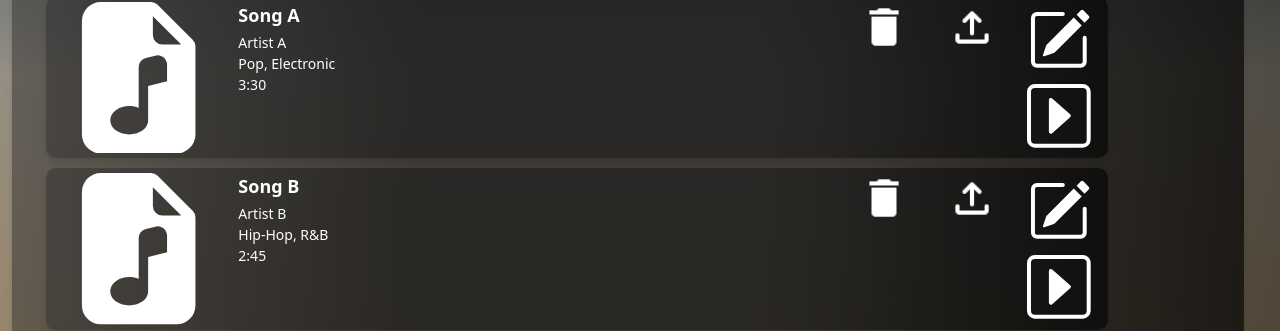
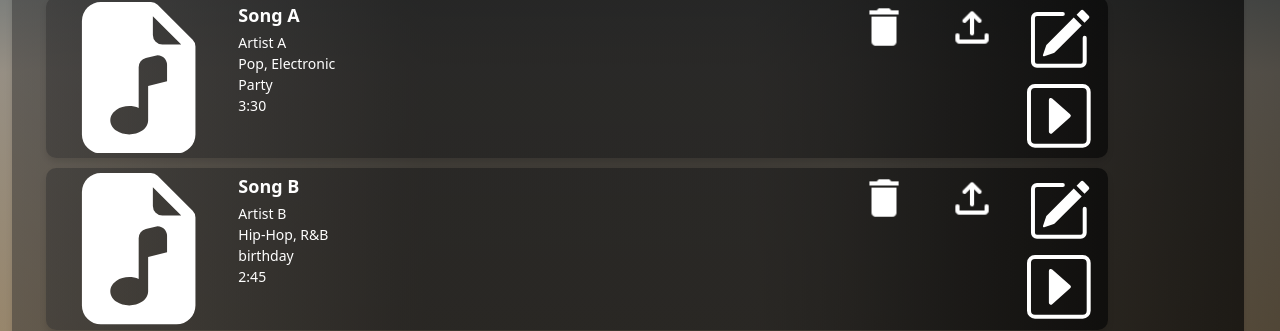
Before and after one commit to leeaforbes/earlybirdsfinalproject, a React (Create React App) app: page / in a window 1280 px wide. Both pictures are taken after a click on the icon 1157 px from the left and 437 px from the top of the page. Shown: the part 461-792 px from the top of the page. Built offline with nearby package versions, Linux system fonts and the light colour scheme.

Commit message:
added audio tags

```diff
--- a/src/AudioFileCard.js
+++ b/src/AudioFileCard.js
@@ -30,6 +30,8 @@ const AudioFileCard = ({ audioFile }) => {
                   <div className="audio-file-card__title">{audioFile.title}</div>
                   <div className="audio-file-card__artist">{audioFile.artist}</div>
                   <div className="audio-file-card__genres">{audioFile.genres.join(', ')}</div>
+                  <div className="audio-file-card__genres">{audioFile.tags}</div>
+
                   <div className="audio-file-card__length">{audioFile.length}</div>
                 </div>
                 <div className='col-5'>
--- a/src/data/audios.js
+++ b/src/data/audios.js
@@ -4,6 +4,7 @@ const audios = [
       title: "Song A",
       artist: "Artist A",
       genres: ["Pop", "Electronic"],
+      tags:"Party",
       length: "3:30",
       bpm: 120
     },
@@ -13,6 +14,7 @@ const audios = [
       artist: "Artist B",
       genres: ["Hip-Hop", "R&B"],
       length: "2:45",
+      tags:"birthday",
       bpm: 95
     },
     {
@@ -21,6 +23,7 @@ const audios = [
       artist: "Artist C",
       genres: ["Punk", "Metal"],
       length: "3:10",
+      tags:"Tiktok",
       bpm: 120
     },
     {
@@ -29,6 +32,7 @@ const audios = [
       artist: "Artist D",
       genres: ["Experimental", "Electronic"],
       length: "4:15",
+      tags:"House",
       bpm: 95
     }
     // more audio file objects...
```
